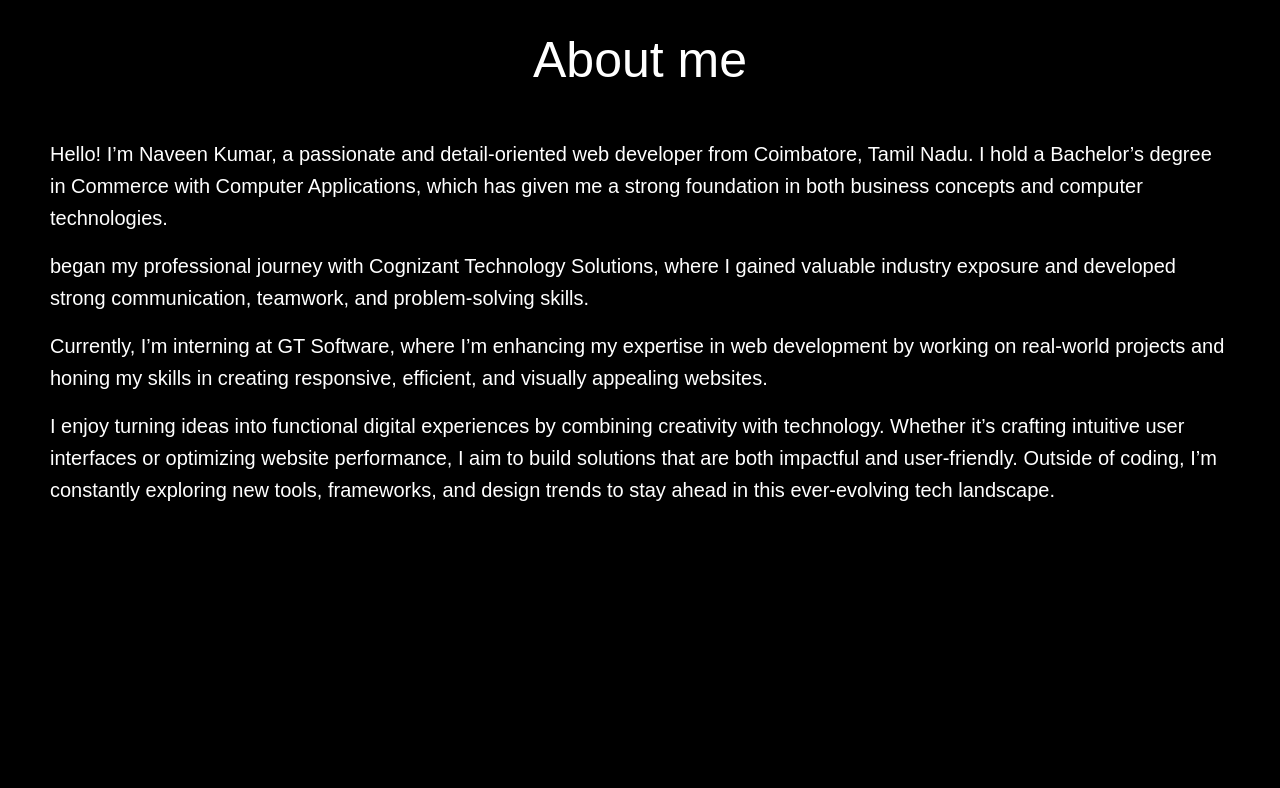
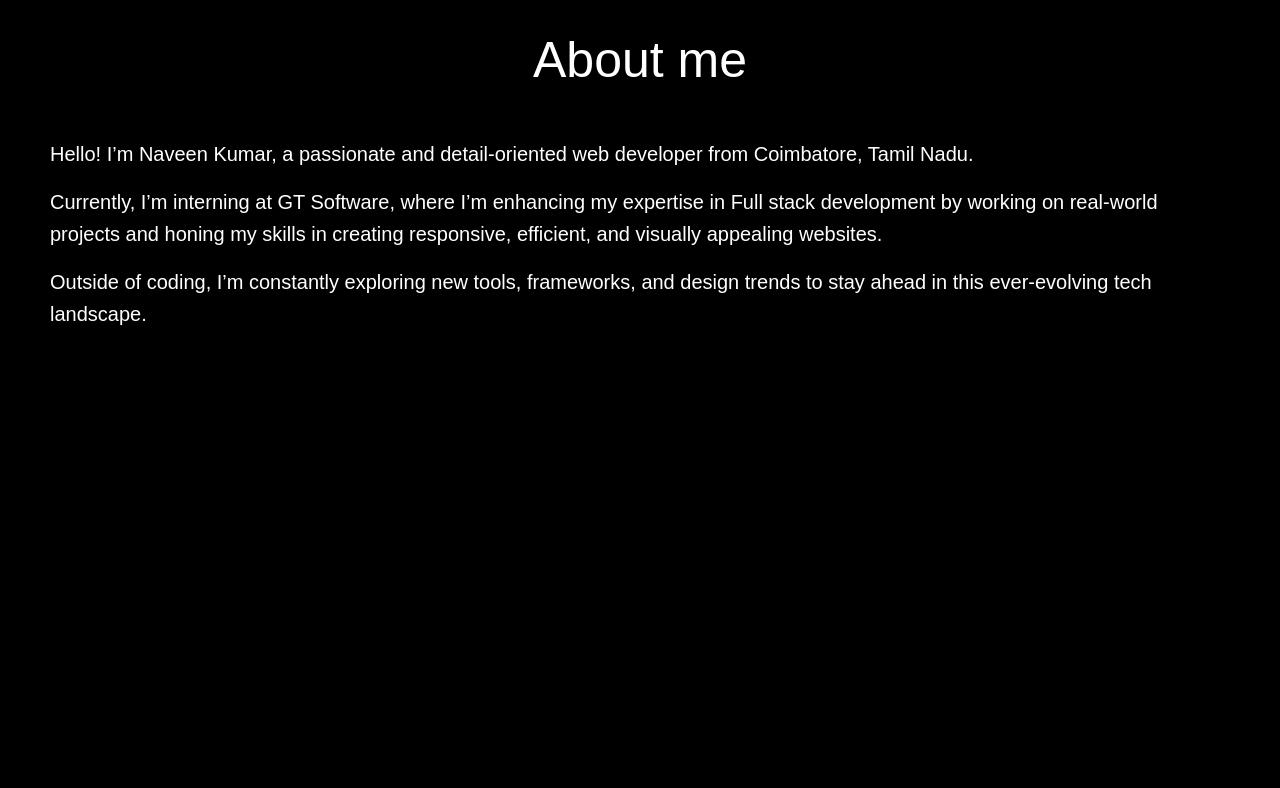
Before and after one commit to naveenkumar-rm/Portfolio_website, a React (Create React App) app: page / in a window 1280 px wide. Shown: the part 780-1568 px from the top of the page. Built offline with nearby package versions, Linux system fonts and the light colour scheme.

Commit message:
delete some content in about page

```diff
--- a/src/Components/About.jsx
+++ b/src/Components/About.jsx
@@ -5,10 +5,9 @@ const About = () => {
     <div id='About' className='about'>
       <h1 className='Skills_heading'>About me</h1>
       <div className='about_description'>
-      <p>Hello! I’m Naveen Kumar, a passionate and detail-oriented web developer from Coimbatore, Tamil Nadu. I hold a Bachelor’s degree in Commerce with Computer Applications, which has given me a strong foundation in both business concepts and computer technologies.</p>
-      <p> began my professional journey with Cognizant Technology Solutions, where I gained valuable industry exposure and developed strong communication, teamwork, and problem-solving skills.</p>
-      <p>Currently, I’m interning at GT Software, where I’m enhancing my expertise in web development by working on real-world projects and honing my skills in creating responsive, efficient, and visually appealing websites.</p>
-      <p>I enjoy turning ideas into functional digital experiences by combining creativity with technology. Whether it’s crafting intuitive user interfaces or optimizing website performance, I aim to build solutions that are both impactful and user-friendly. Outside of coding, I’m constantly exploring new tools, frameworks, and design trends to stay ahead in this ever-evolving tech landscape.</p>
+      <p>Hello! I’m Naveen Kumar, a passionate and detail-oriented web developer from Coimbatore, Tamil Nadu.</p>
+      <p>Currently, I’m interning at GT Software, where I’m enhancing my expertise in Full stack development by working on real-world projects and honing my skills in creating responsive, efficient, and visually appealing websites.</p>
+      <p>Outside of coding, I’m constantly exploring new tools, frameworks, and design trends to stay ahead in this ever-evolving tech landscape.</p>
     </div>
     </div>
       )
--- a/src/Components/Skills.css
+++ b/src/Components/Skills.css
@@ -33,6 +33,7 @@
 }
 .Skills_Icons{
     border: white 1px solid;
+    border-radius: 50px;
     display: grid;
     grid-template-columns: repeat(2, 1fr);
     height: 500px;
```
